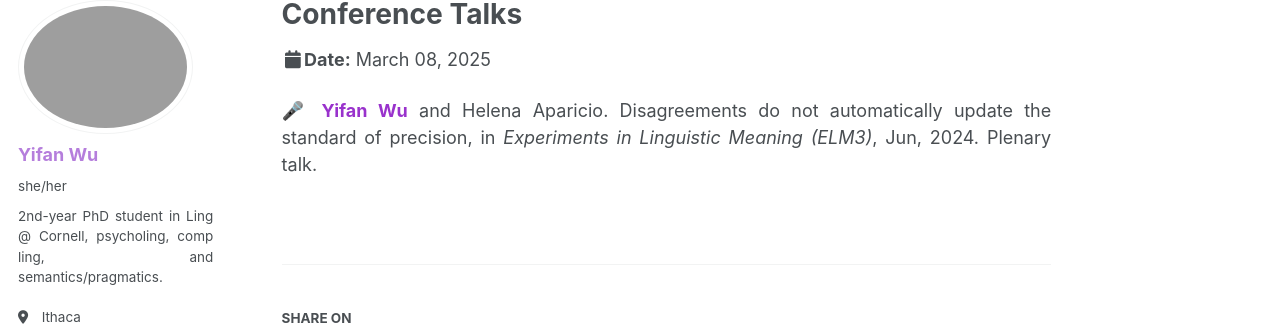
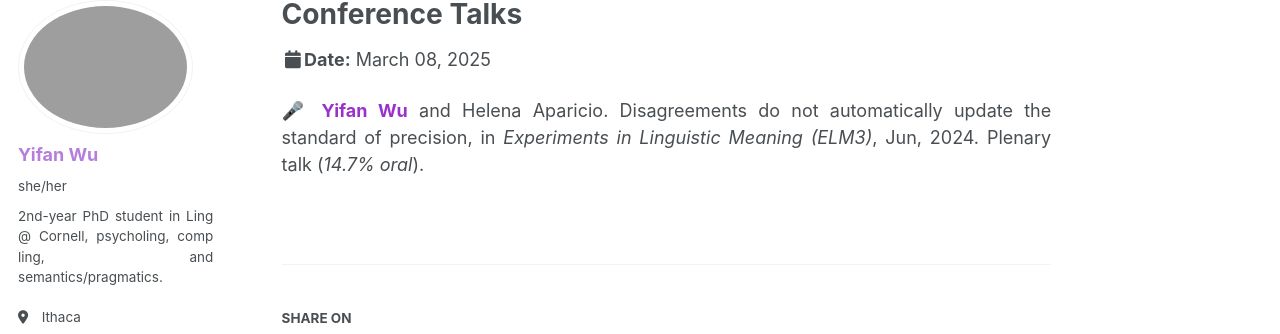
Before and after one commit to lynn-yifanwu-ling/lynn-yifanwu-ling.github.io, a Jekyll site: the page built from _talks/talks.md, in a window 1280 px wide and 968 px high. Shown: the part 106-440 px from the top of the window. Built offline with Jekyll 4.4.1, drawn with Linux system fonts in a browser that asks for light colours; emoji names are drawn with the system emoji font; some web fonts are replaced.

Commit message:
Update talks.md

```diff
--- a/_talks/talks.md
+++ b/_talks/talks.md
@@ -5,4 +5,4 @@ type: "Talk"
 permalink: /talks/conference_talks
 ---
 
-:microphone: **<span style="color: #9932CC;">Yifan Wu</span>** and Helena Aparicio. Disagreements do not automatically update the standard of precision, in *Experiments in Linguistic Meaning (ELM3)*, Jun, 2024. Plenary talk. <br>
+:microphone: **<span style="color: #9932CC;">Yifan Wu</span>** and Helena Aparicio. Disagreements do not automatically update the standard of precision, in *Experiments in Linguistic Meaning (ELM3)*, Jun, 2024. Plenary talk (*14.7% oral*). <br>
```
